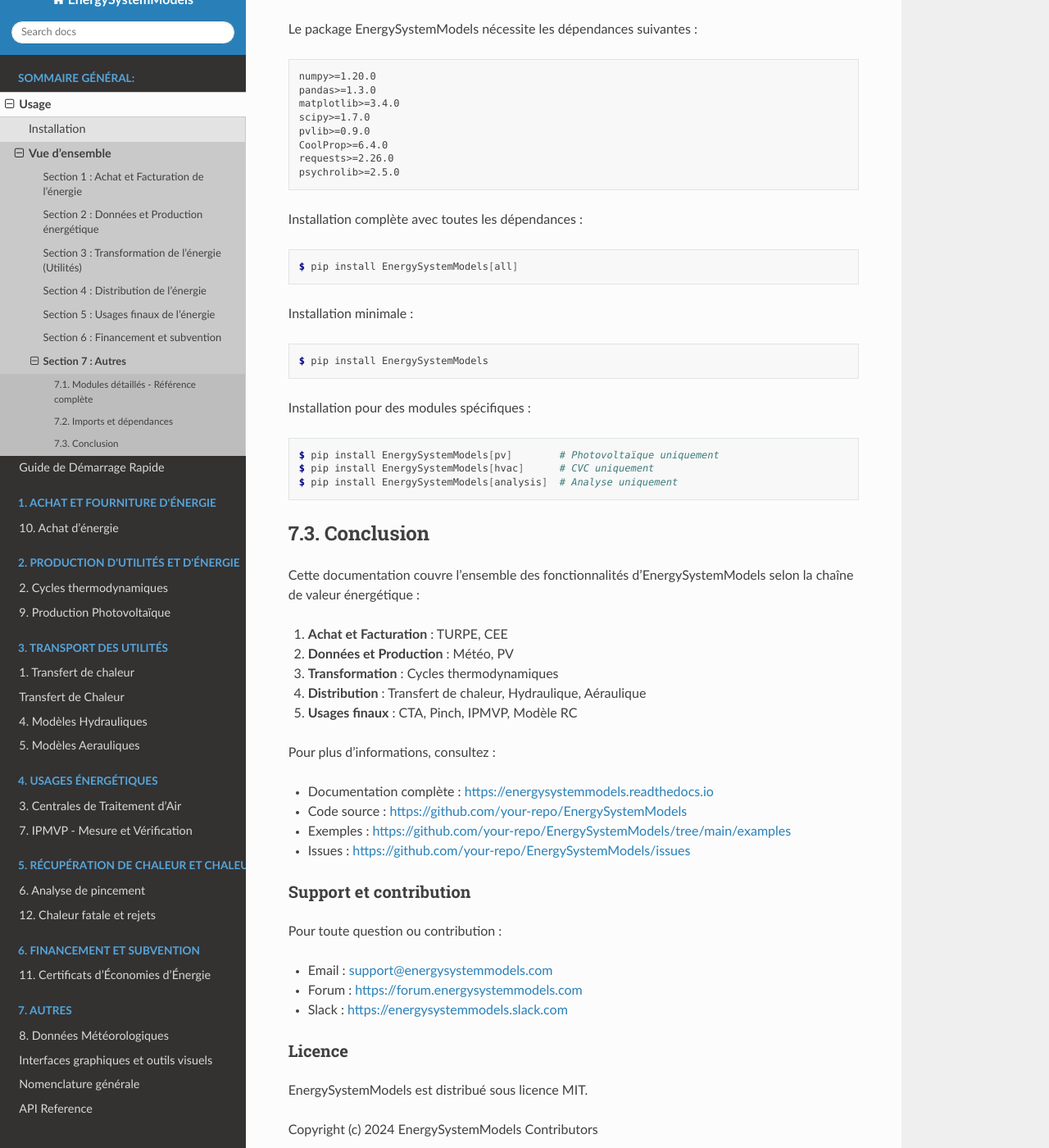
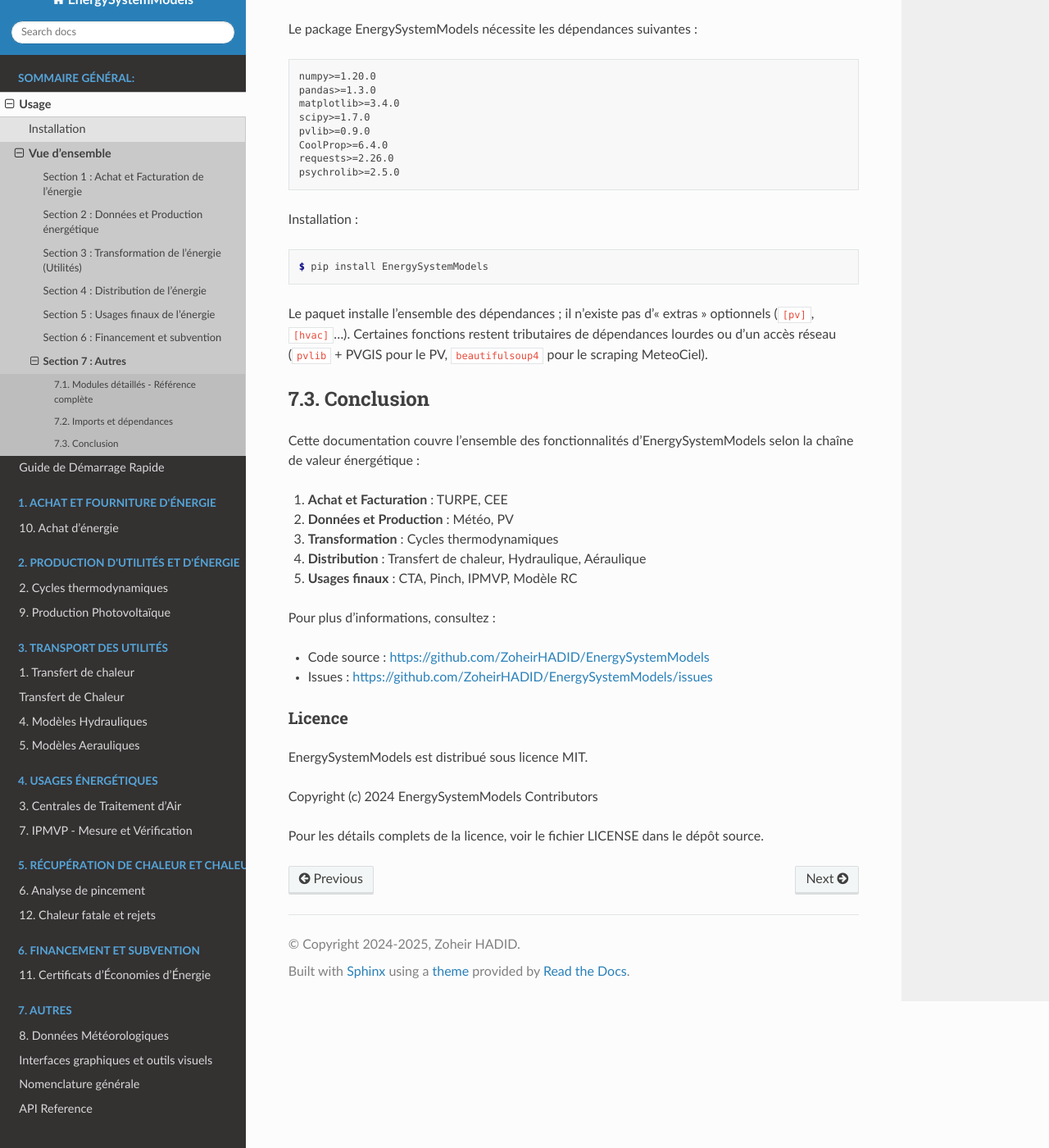
Before and after one commit to ZoheirHADID/EnergySystemModels-fr, a Sphinx documentation site: the page built from docs/source/usage/section-6-autres.rst, in a window 1280 px wide and 1400 px high, scrolled down 1706 px. Shown: the whole window at 82% size. Built offline with Sphinx 7.4.7 and the Read the Docs theme 3.1.0, drawn with Linux system fonts in a browser that asks for light colours.

Commit message:
docs(usage): retire extras pip et contacts fictifs (section-6-autres)
setup.py n'expose aucun extra -> retire pip install [all]/[pv]/[hvac]/[analysis].
Corrige les URL bidon your-repo -> github.com/ZoheirHADID/EnergySystemModels ;
retire forum/Slack/email de support fictifs.

Co-Authored-By: Claude Opus 4.8 (1M context) <noreply@anthropic.com>

```diff
--- a/docs/source/usage/section-6-autres.rst
+++ b/docs/source/usage/section-6-autres.rst
@@ -101,25 +101,16 @@ Le package EnergySystemModels nécessite les dépendances suivantes :
    requests>=2.26.0
    psychrolib>=2.5.0
 
-Installation complète avec toutes les dépendances :
-
-.. code-block:: console
-
-   $ pip install EnergySystemModels[all]
-
-Installation minimale :
+Installation :
 
 .. code-block:: console
 
    $ pip install EnergySystemModels
 
-Installation pour des modules spécifiques :
-
-.. code-block:: console
-
-   $ pip install EnergySystemModels[pv]        # Photovoltaïque uniquement
-   $ pip install EnergySystemModels[hvac]      # CVC uniquement
-   $ pip install EnergySystemModels[analysis]  # Analyse uniquement
+Le paquet installe l'ensemble des dépendances ; il n'existe pas d'« extras »
+optionnels (``[pv]``, ``[hvac]``…). Certaines fonctions restent tributaires de
+dépendances lourdes ou d'un accès réseau (``pvlib`` + PVGIS pour le PV,
+``beautifulsoup4`` pour le scraping MeteoCiel).
 
 7.3. Conclusion
 ---------------
@@ -134,19 +125,8 @@ Cette documentation couvre l'ensemble des fonctionnalités d'EnergySystemModels
 
 Pour plus d'informations, consultez :
 
-- Documentation complète : https://energysystemmodels.readthedocs.io
-- Code source : https://github.com/your-repo/EnergySystemModels
-- Exemples : https://github.com/your-repo/EnergySystemModels/tree/main/examples
-- Issues : https://github.com/your-repo/EnergySystemModels/issues
-
-Support et contribution
-~~~~~~~~~~~~~~~~~~~~~~~~
-
-Pour toute question ou contribution :
-
-- Email : support@energysystemmodels.com
-- Forum : https://forum.energysystemmodels.com
-- Slack : https://energysystemmodels.slack.com
+- Code source : https://github.com/ZoheirHADID/EnergySystemModels
+- Issues : https://github.com/ZoheirHADID/EnergySystemModels/issues
 
 Licence
 ~~~~~~~
```
